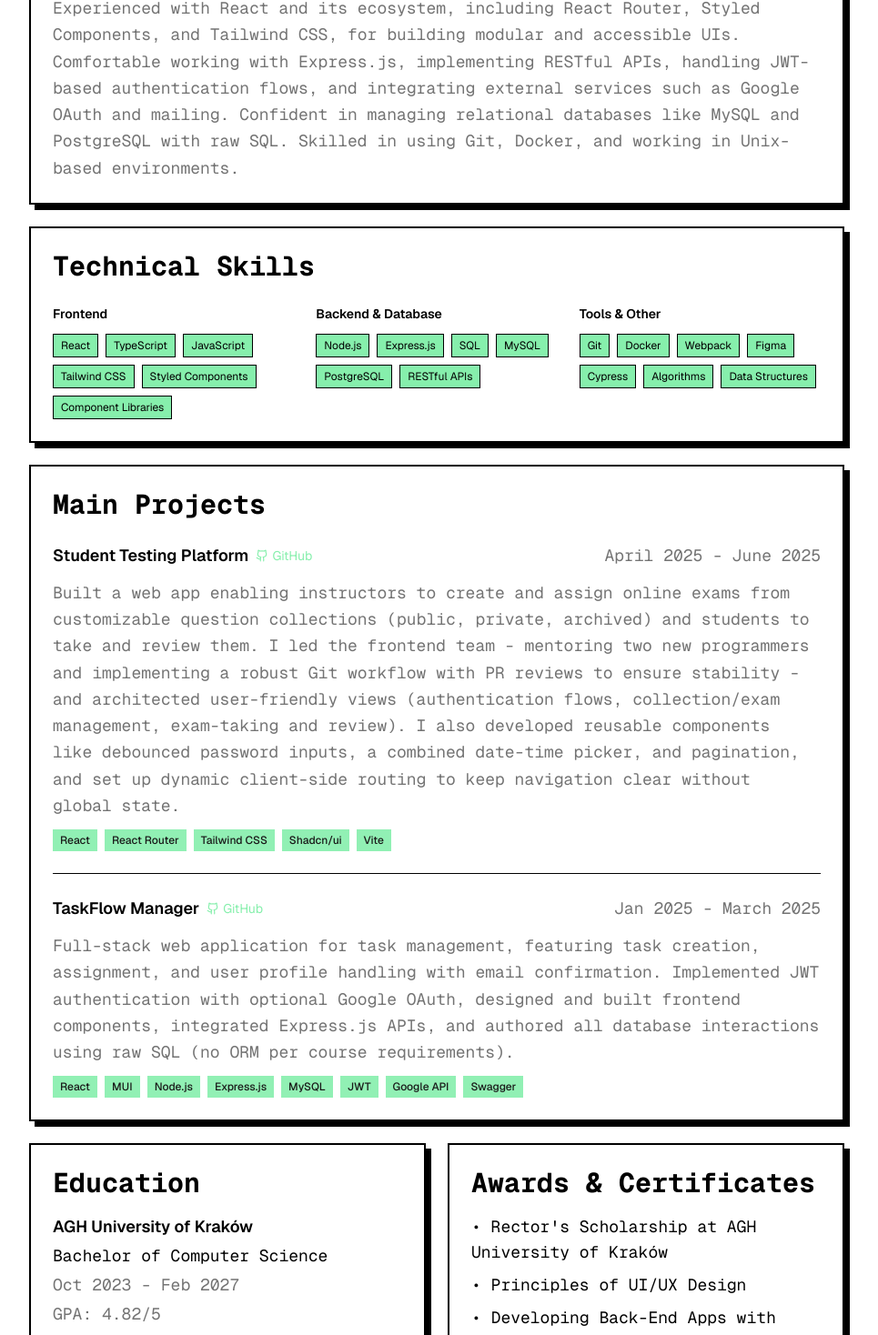
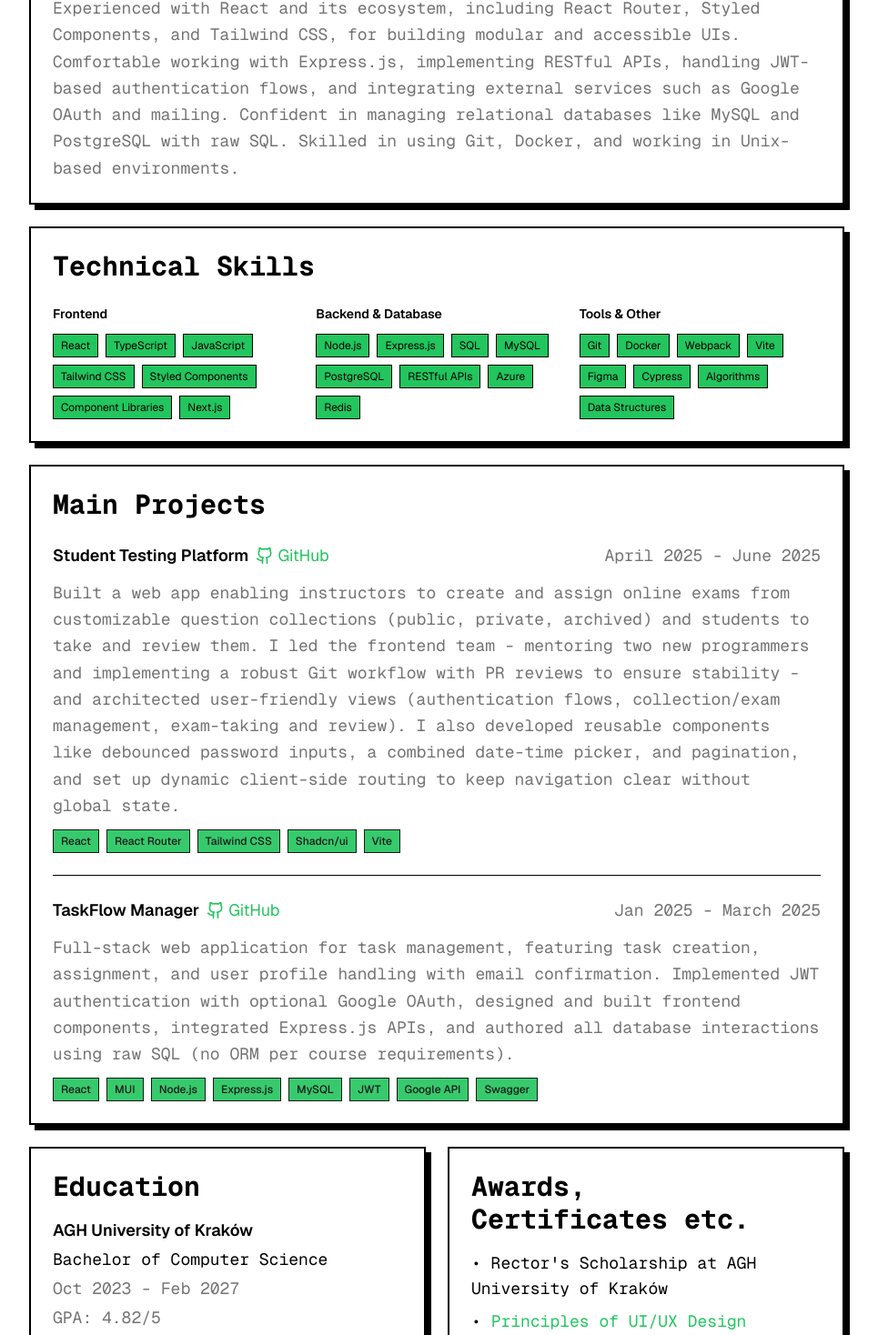
Before and after one commit to valmtv/portfolio, a Next.js app: page / in a window 1280 px wide. Shown: the part 1329-2797 px from the top of the page at 91% size, without its empty margins (0-965 px from the left). Built offline with nearby package versions, Linux system fonts and the light colour scheme.

Commit message:
Corrections

```diff
--- a/src/app/globals.css
+++ b/src/app/globals.css
@@ -42,9 +42,9 @@
   --theme-foreground: #000000;
   --theme-primary: #000000;
   --theme-primaryForeground: #ffffff;
-  --theme-secondary: #86efac;
+  --theme-secondary: #22c55e; /* used to be 86efac, CONSIDER THIS*/
   --theme-secondaryForeground: #000000;
-  --theme-accent: #86efac;
+  --theme-accent: #22c55e; /* used to be 86efac */
   --theme-accentForeground: #000000;
   --theme-muted: #f5f5f5;
   --theme-mutedForeground: #737373;
@@ -59,9 +59,9 @@
   --theme-foreground: #000000;
   --theme-primary: #000000;
   --theme-primaryForeground: #ffffff;
-  --theme-secondary: #86efac;
+  --theme-secondary: #22c55e; /* used to be 86efac, CONSIDER THIS*/
   --theme-secondaryForeground: #000000;
-  --theme-accent: #86efac;
+  --theme-accent: #22c55e; /* used to be 86efac */
   --theme-accentForeground: #000000;
   --theme-muted: #f5f5f5;
   --theme-mutedForeground: #737373;
--- a/src/components/cv-section.tsx
+++ b/src/components/cv-section.tsx
@@ -28,9 +28,10 @@ export function CVSection() {
     "Tailwind CSS",
     "Styled Components",
     "Component Libraries",
+    "Next.js"
   ]
-  const backendSkills = ["Node.js", "Express.js", "SQL", "MySQL", "PostgreSQL", "RESTful APIs"]
-  const toolsSkills = ["Git", "Docker", "Webpack", "Figma", "Cypress", "Algorithms", "Data Structures"]
+  const backendSkills = ["Node.js", "Express.js", "SQL", "MySQL", "PostgreSQL", "RESTful APIs", "Azure", "Redis"]
+  const toolsSkills = ["Git", "Docker", "Webpack", "Vite", "Figma", "Cypress", "Algorithms", "Data Structures"]
 
   const studentTestingTech = ["React", "React Router", "Tailwind CSS", "Shadcn/ui", "Vite"]
   const taskFlowTech = ["React", "MUI", "Node.js", "Express.js", "MySQL", "JWT", "Google API", "Swagger"]
@@ -93,7 +94,7 @@ export function CVSection() {
                 {frontendSkills.map((skill) => (
                   <span
                     key={skill}
-                    className="px-2 py-1 text-xs bg-theme-secondary text-theme-secondaryForeground border border-theme-border"
+                    className="px-2 py-1 text-xs bg-theme-accent text-theme-accentForeground border border-theme-border"
                   >
                     {skill}
                   </span>
@@ -108,7 +109,7 @@ export function CVSection() {
                 {backendSkills.map((skill) => (
                   <span
                     key={skill}
-                    className="px-2 py-1 text-xs bg-theme-secondary text-theme-secondaryForeground border border-theme-border"
+                    className="px-2 py-1 text-xs bg-theme-accent text-theme-accentForeground border border-theme-border"
                   >
                     {skill}
                   </span>
@@ -123,8 +124,7 @@ export function CVSection() {
                 {toolsSkills.map((skill) => (
                   <span
                     key={skill}
-                    className="px-2 py-1 text-xs bg-theme-secondary text-theme-secondaryForeground border border-theme-border"
-                  >
+                    className="px-2 py-1 text-xs bg-theme-accent text-theme-accentForeground border border-theme-border">
                     {skill}
                   </span>
                 ))}
@@ -146,12 +146,12 @@ export function CVSection() {
                 <div className="flex items-center gap-2 flex-wrap">
                   <h5 className="text-lg font-semibold text-theme-foreground">Student Testing Platform</h5>
                   <a
-                    href="https://github.com/valmtv"
+                    href="https://github.com/LilConsul/hell-app"
                     target="_blank"
                     rel="noopener noreferrer"
-                    className="inline-flex items-center gap-1 text-sm hover:underline text-theme-accent"
+                    className="inline-flex items-center gap-1 text-lg hover:underline text-theme-accent"
                   >
-                    <Github size={14} />
+                    <Github size={20} />
                     GitHub
                   </a>
                 </div>
@@ -174,7 +174,7 @@ export function CVSection() {
                 {studentTestingTech.map((tech) => (
                   <span
                     key={tech}
-                    className="px-2 py-1 text-xs font-medium bg-theme-accent text-theme-accentForeground opacity-90"
+                    className="px-2 py-1 text-xs font-medium bg-theme-accent text-theme-accentForeground opacity-90 border border-theme-border"
                   >
                     {tech}
                   </span>
@@ -188,12 +188,12 @@ export function CVSection() {
                 <div className="flex items-center gap-2 flex-wrap">
                   <h5 className="text-lg font-semibold text-theme-foreground">TaskFlow Manager</h5>
                   <a
-                    href="https://github.com/valmtv"
+                    href="https://github.com/valmtv/task-manager"
                     target="_blank"
                     rel="noopener noreferrer"
-                    className="inline-flex items-center gap-1 text-sm hover:underline text-theme-accent"
+                    className="inline-flex items-center gap-1 text-lg hover:underline text-theme-accent"
                   >
-                    <Github size={14} />
+                    <Github size={20} />
                     GitHub
                   </a>
                 </div>
@@ -213,7 +213,7 @@ export function CVSection() {
                 {taskFlowTech.map((tech) => (
                   <span
                     key={tech}
-                    className="px-2 py-1 text-xs font-medium bg-theme-accent text-theme-accentForeground opacity-90"
+                    className="px-2 py-1 text-xs font-medium bg-theme-accent text-theme-accentForeground opacity-90 border border-theme-border"
                   >
                     {tech}
                   </span>
@@ -257,12 +257,32 @@ export function CVSection() {
 
           <ThemeCard>
             <ThemeHeading level={4} className="mb-4">
-              Awards & Certificates
+              Awards, Certificates etc.
             </ThemeHeading>
             <div className="space-y-2">
               <ThemeText className="text-sm">• Rector&apos;s Scholarship at AGH University of Kraków</ThemeText>
-              <ThemeText className="text-sm">• Principles of UI/UX Design</ThemeText>
-              <ThemeText className="text-sm">• Developing Back-End Apps with Node.js and Express</ThemeText>
+              <ThemeText className="text-sm">
+                •{" "}
+                <a
+                  href="https://coursera.org/share/2e745de70cf41af57467e3e77c9c3907"
+                  target="_blank"
+                  rel="noopener noreferrer"
+                  className="hover:underline text-theme-accent"
+                >
+                  Principles of UI/UX Design
+                </a>
+              </ThemeText>
+              <ThemeText className="text-sm">
+                •{" "}
+                <a
+                  href="https://coursera.org/share/701cf91b31bf81aa9ef1b63bb86ca166"
+                  target="_blank"
+                  rel="noopener noreferrer"
+                  className="hover:underline text-theme-accent"
+                >
+                  Developing Back-End Apps with Node.js and Express
+                </a>
+              </ThemeText>
               <ThemeText className="text-sm">• Participation in Deployed&apos;s Frontend Workshop</ThemeText>
             </div>
           </ThemeCard>
```
